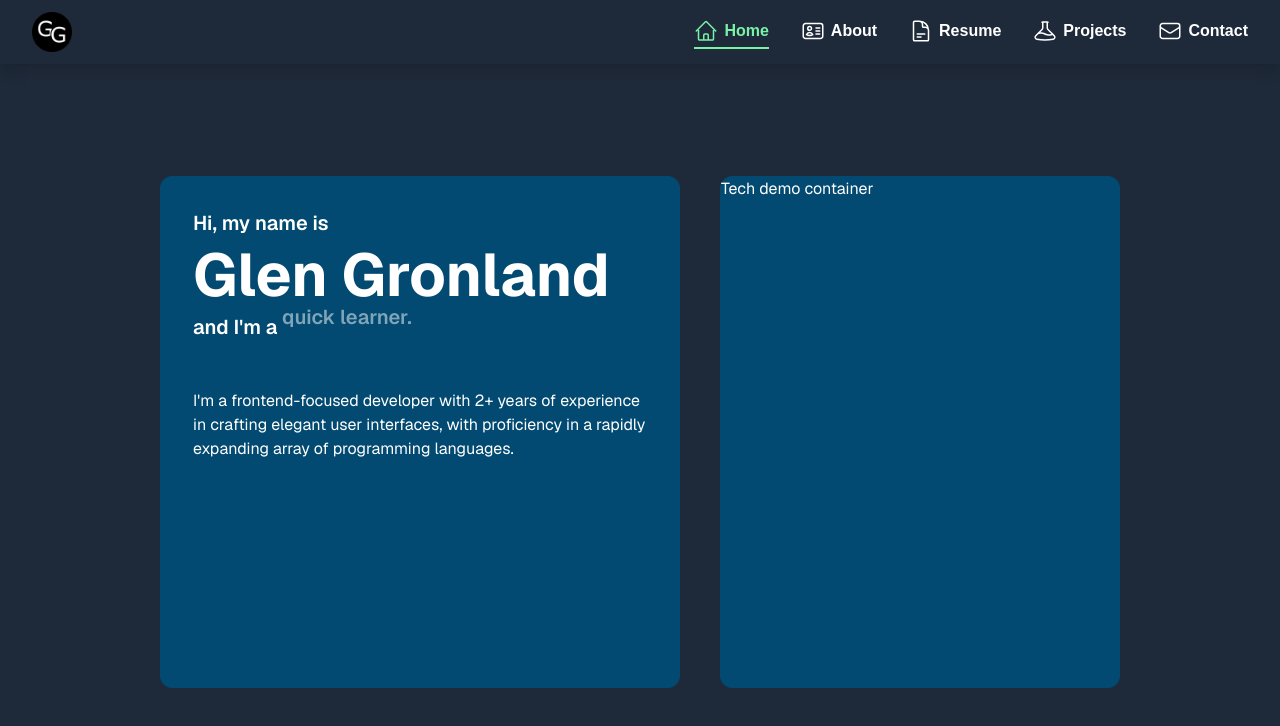
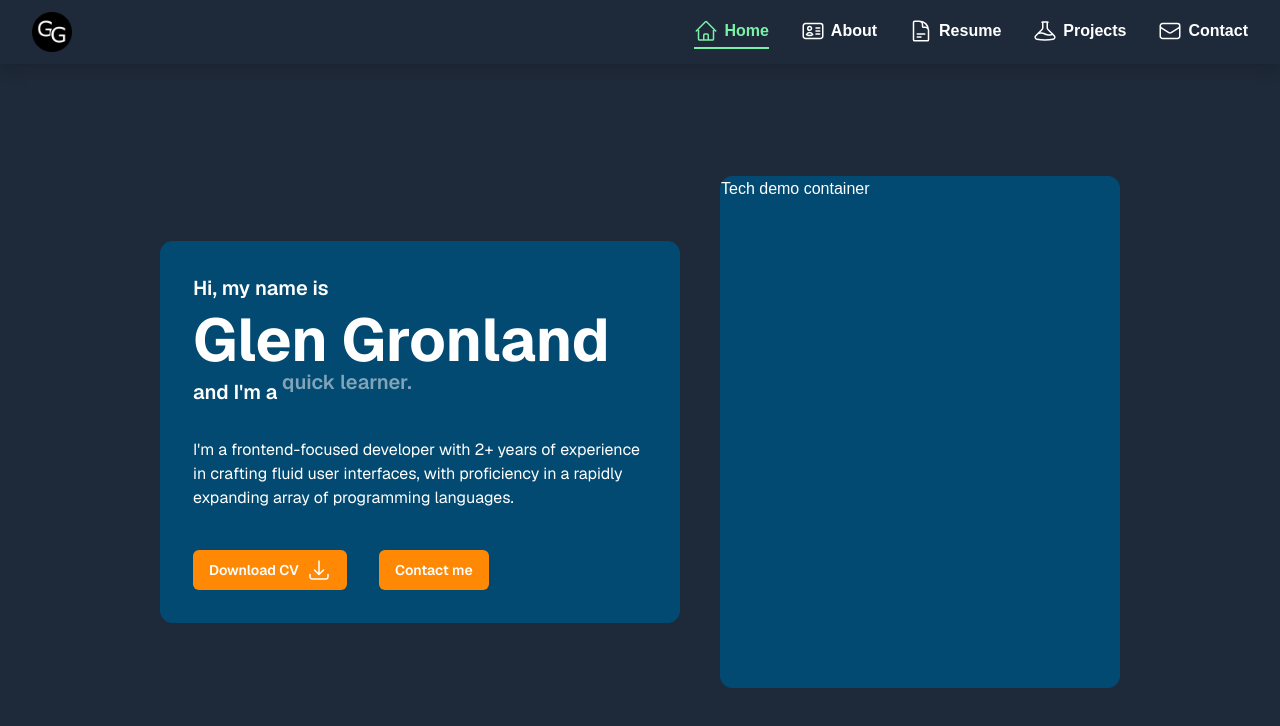
Before and after one commit to GGronland/portfolio-nextjs, a Next.js app: page / in a window 1280 px wide. Shown: the top 726 px of the page. Built offline with nearby package versions, Linux system fonts and the light colour scheme.

Commit message:
Added content to hero section of home page and updated CV download path

```diff
--- a/src/app/page.tsx
+++ b/src/app/page.tsx
@@ -1,6 +1,9 @@
 "use client";
 
 import useWordCycler from "@/components/hooks/useWordCycler";
+import Button from "@/components/ui/Button";
+import { ArrowDownTrayIcon } from "@heroicons/react/24/outline";
+import Link from "next/link";
 
 export default function Home() {
   let title = useWordCycler(
@@ -18,18 +21,33 @@ export default function Home() {
   );
 
   return (
-    <section className="flex flex-1 box-border font-sans grid grid-cols-[1fr,1fr] items-center justify-items-center p-8 pb-20 gap-10 sm:p-20">
-      <div className="col-start-1 w-full h-full p-8 border-1 rounded-xl bg-sky-900 border-sky-900">
-        <p className="font-semibold text-xl">Hi, my name is</p>
-        <p className="font-bold text-6xl">Glen Gronland</p>
-        <p className="font-semibold text-xl">and I'm a {title}</p>
+    <section className="grid grid-cols-[1fr,1fr] items-center justify-items-center p-8 pb-20 gap-10 sm:p-20">
+      <div className="col-start-1 flex flex-col gap-8 w-full  p-8 border-1 rounded-xl box-border font-sans bg-sky-900 border-sky-900">
+        <div>
+          <p className="font-semibold text-xl">Hi, my name is</p>
+          <p className="font-bold text-6xl">Glen Gronland</p>
+          <p className="font-semibold text-xl">and I'm a {title}</p>
+        </div>
 
-        <p className="mt-12">
+        <p className="">
           I'm a frontend-focused developer with 2+ years of experience in
-          crafting elegant user interfaces, with proficiency in a rapidly
+          crafting fluid user interfaces, with proficiency in a rapidly
           expanding array of programming languages.
         </p>
+
+        <div className="flex gap-8">
+          <Button className="col-start-1" isCTA>
+            <a href="/assets/files/CV_GlenGronland.pdf" download className="">
+              Download CV
+            </a>
+            <ArrowDownTrayIcon className="w-6 h-6" />
+          </Button>
+          <Button className="col-start-2" isCTA>
+            <Link href="/contact">Contact me</Link>
+          </Button>
+        </div>
       </div>
+
       <div className="col-start-2 min-w-[400px] h-full border-1 rounded-xl bg-sky-900 border-sky-900">
         <div>Tech demo container</div>
       </div>
--- a/src/app/resume/page.tsx
+++ b/src/app/resume/page.tsx
@@ -22,7 +22,7 @@ const ResumePage = () => {
       <h2>
         In a hurry, or just want the downloadable version? Grab a copy of my{" "}
         <a
-          href="/assets/CV_GlenGronland.pdf"
+          href="/assets/files/CV_GlenGronland.pdf"
           download
           className="underline text-green-300"
         >
@@ -35,7 +35,7 @@ const ResumePage = () => {
       <section className="w-full flex justify-start gap-8 mt-8">
         <div className="w-50 flex flex-col items-center gap-4">
           <Button
-            className=""
+            className="w-full"
             bgColour="bg-emerald-500"
             onClick={() => handleSectionChange("skills")}
           >
@@ -43,14 +43,14 @@ const ResumePage = () => {
           </Button>
 
           <Button
-            className=""
+            className="w-full"
             bgColour="bg-emerald-500"
             onClick={() => handleSectionChange("experience")}
           >
             Experience
           </Button>
           <Button
-            className=""
+            className="w-full"
             bgColour="bg-emerald-500"
             onClick={() => handleSectionChange("education")}
           >
--- a/src/components/ui/Button.tsx
+++ b/src/components/ui/Button.tsx
@@ -16,7 +16,7 @@ const Button = ({
     <button
       className={`${className} ${
         isCTA ? "bg-orange-400" : bgColour
-      } w-full min-w-min h-10 px-4 py-2 rounded-md cursor-pointer text-sm font-semibold  hover:opacity-80`}
+      } flex justify-center items-center gap-2 min-w-min h-10 px-4 py-2 rounded-md cursor-pointer text-sm font-semibold  hover:opacity-80`}
       onClick={onClick}
       {...props}
     >
```
